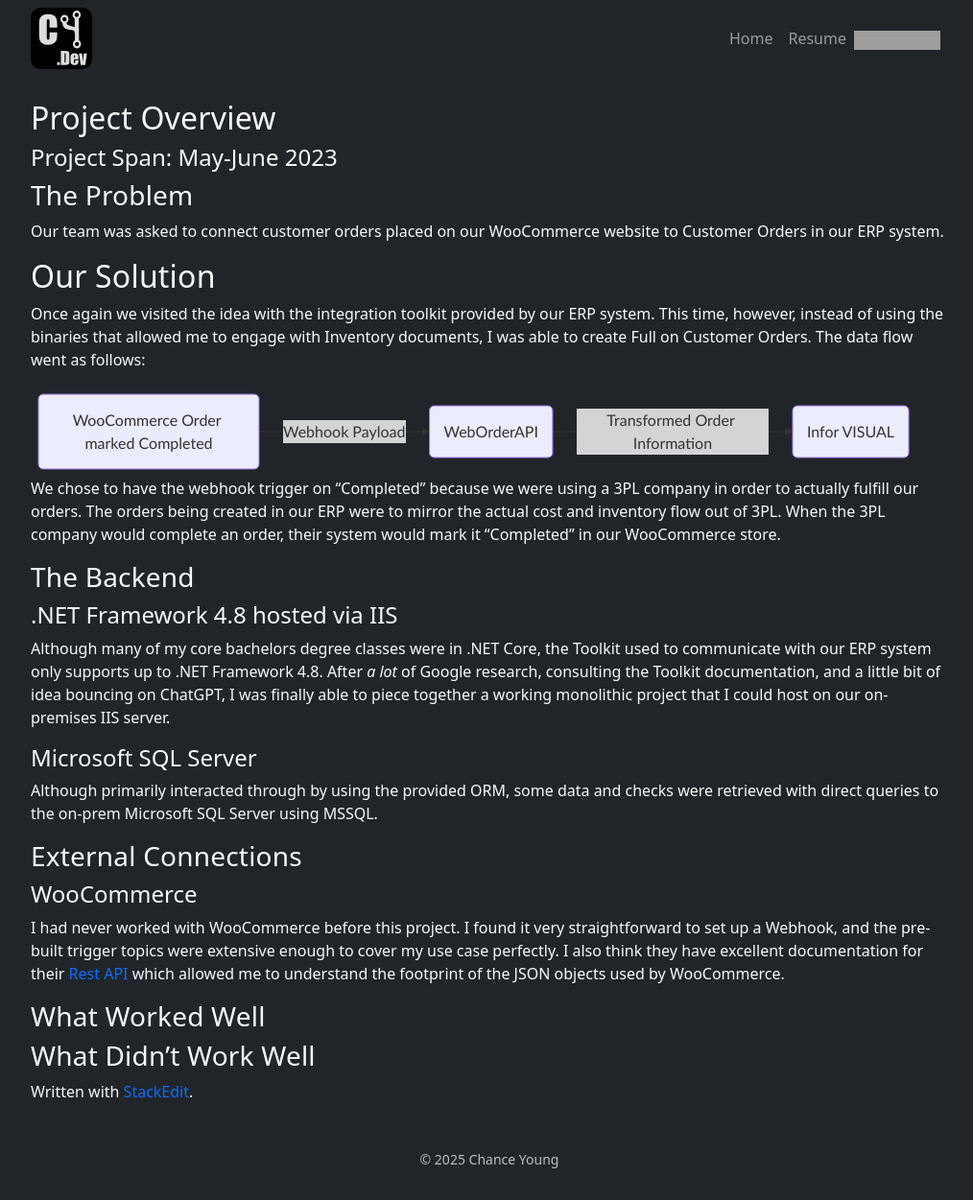
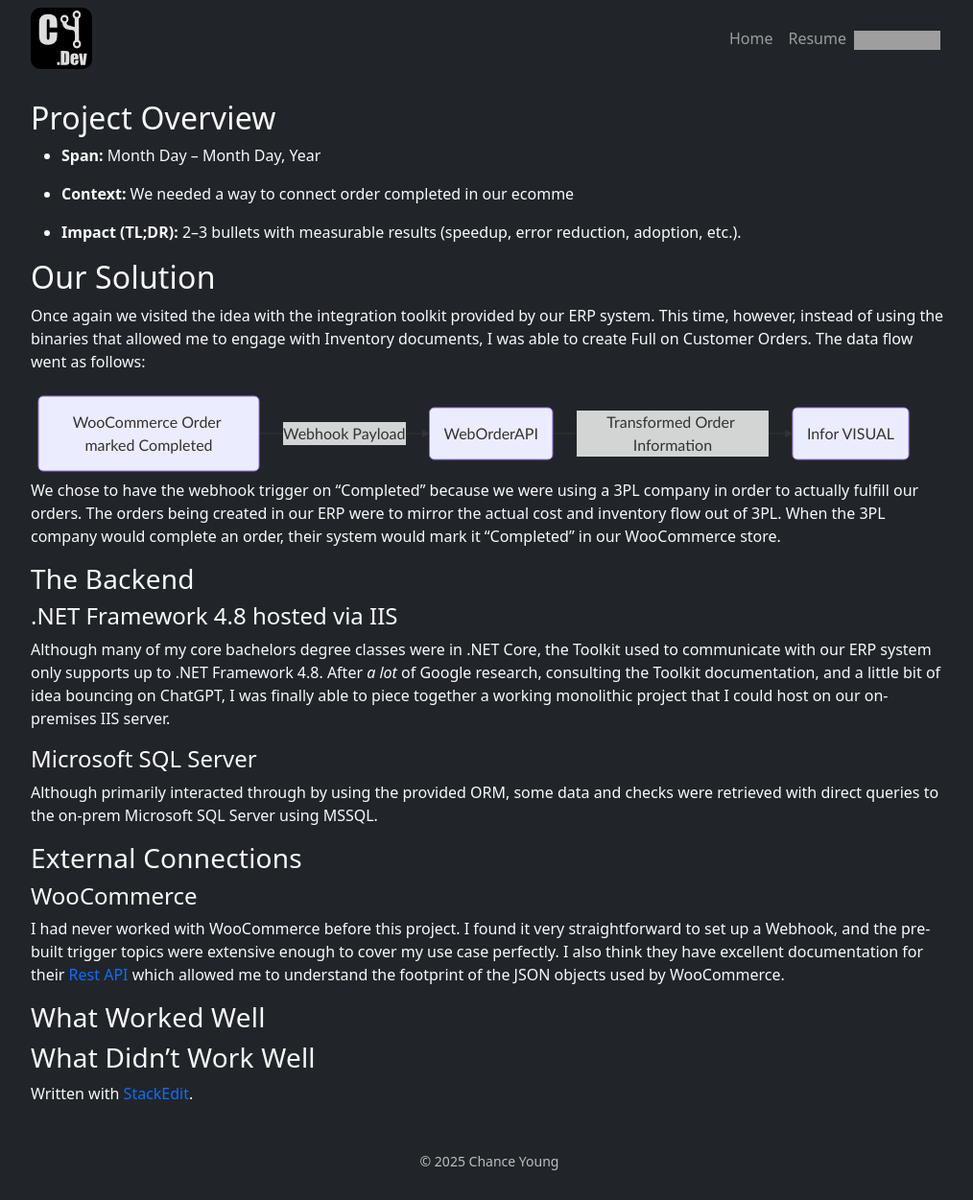
Before and after one commit to ChanceYoung/ChanceYoung.github.io, a Jekyll site: the page built from _projects/In Progress/woocommerceintegrationv1.md, in a window 1280 px wide. Shown: the whole page at 96% size, without its empty margins (130-1144 px from the left). Built offline with Jekyll 4.4.1, drawn with Linux system fonts in a browser that asks for light colours; grey boxes are pictures that could not be loaded.

Commit message:
_projects/In Progress/woocommerceintegrationv1.md updated from https://stackedit.io/

```diff
--- a/_projects/In Progress/woocommerceintegrationv1.md
+++ b/_projects/In Progress/woocommerceintegrationv1.md
@@ -6,10 +6,14 @@ tags: [C#, WooCommerce]
 featured: false
 layout: default
 ---
+
 ## Project Overview
-#### Project Span: May-June 2023
-### The Problem
-Our team was asked to connect customer orders placed on our WooCommerce website to Customer Orders in our ERP system.
+
+-   **Span:** Month Day – Month Day, Year
+
+-   **Context:** We needed a way to connect order completed in our ecomme
+
+-   **Impact (TL;DR):** 2–3 bullets with measurable results (speedup, error reduction, adoption, etc.).
 
 ## Our Solution
 Once again we visited the idea with the integration toolkit provided by our ERP system. This time, however, instead of using the binaries that allowed me to engage with Inventory documents, I was able to create Full on Customer Orders. The data flow went as follows:
```
Also changed, not shown: other parts of _projects/In Progress/woocommerceintegrationv1.md (+1 -1 lines).
